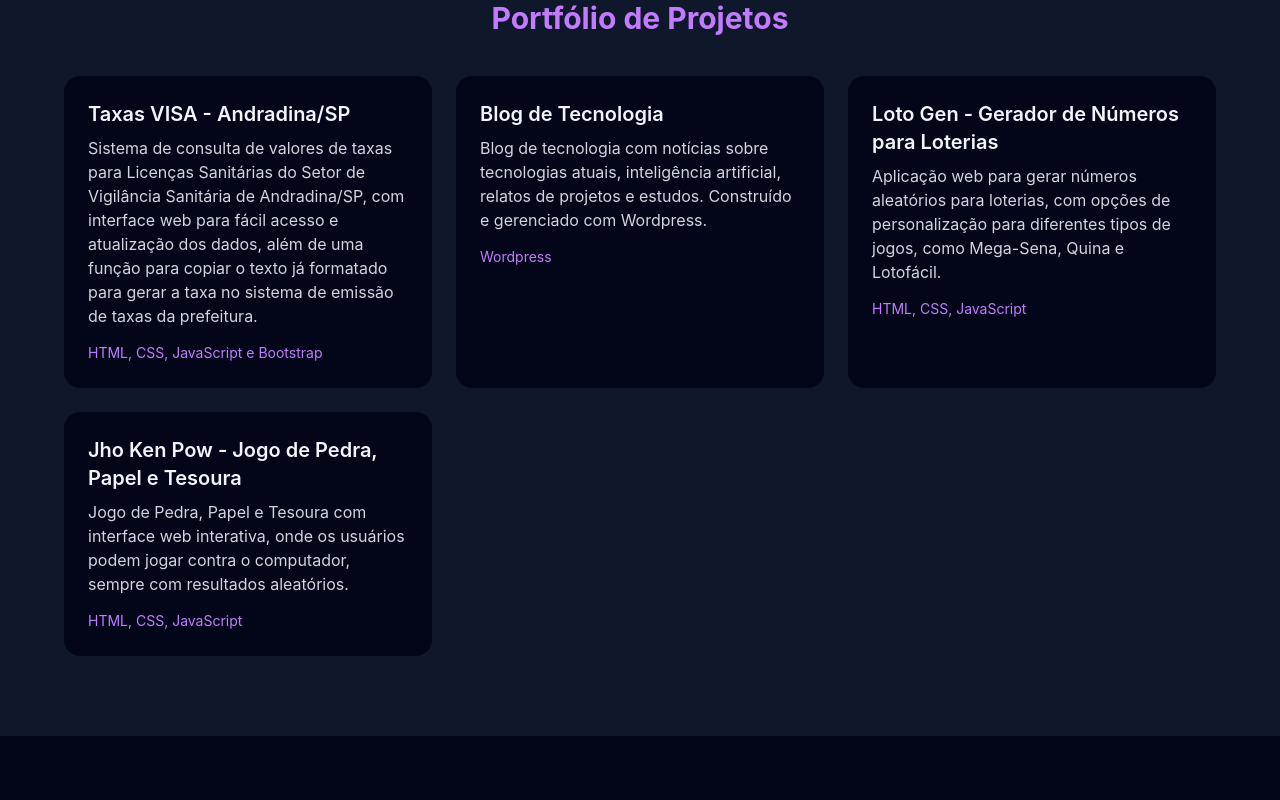
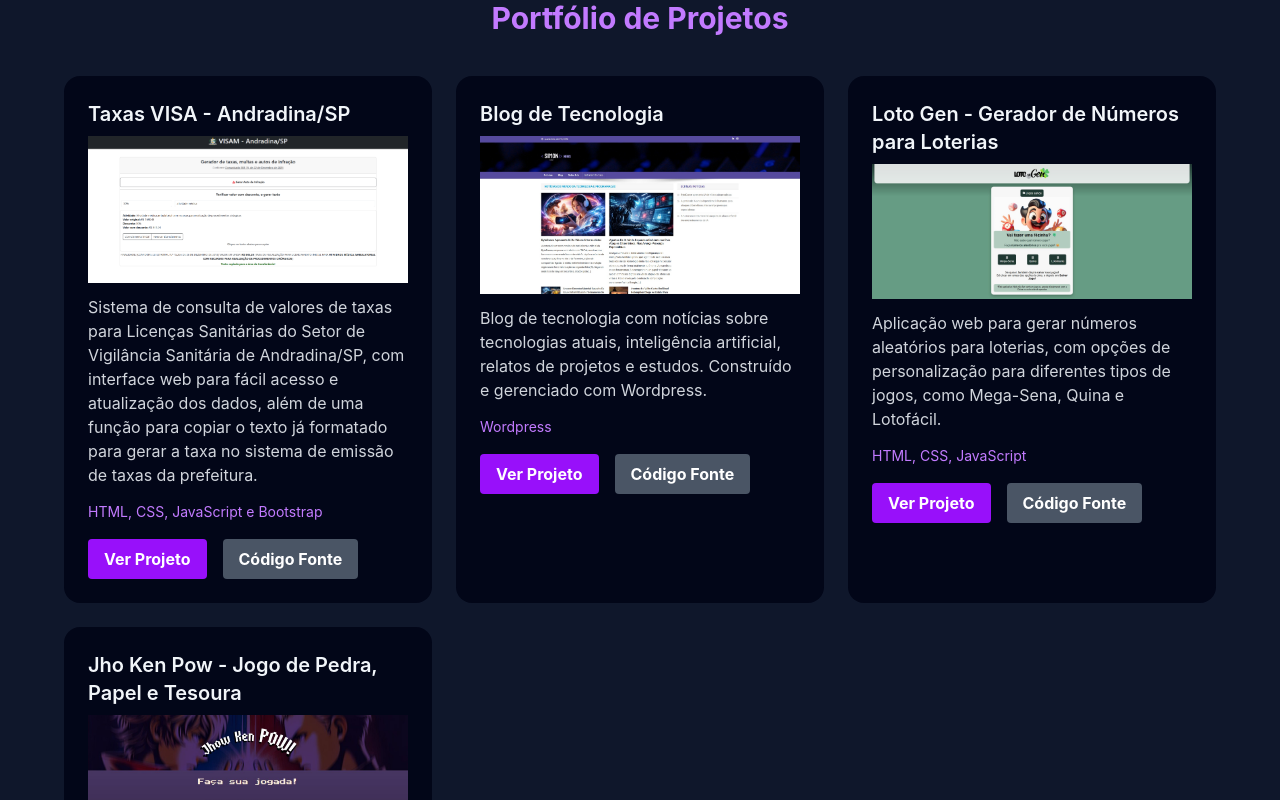
Before and after one commit to simonntech/portfolio, a React (Vite) app: page / in a window 1280 px wide. Shown: the part 2740-3540 px from the top of the page. Built offline with nearby package versions, Linux system fonts and the light colour scheme.

Commit message:
feat: add project image and GitHub link to Portfolio section

```diff
--- a/src/data/projects.js
+++ b/src/data/projects.js
@@ -14,7 +14,7 @@ const projects = [
       "Blog de tecnologia com notícias sobre tecnologias atuais, inteligência artificial, relatos de projetos e estudos. Construído e gerenciado com Wordpress.",
     imgPath: "../../src/assets/blog.jpg",
     link: "https://simonntechnews.rf.gd/",
-    github: "(não disponível)",
+    github: "#",
     tech: "Wordpress",
   },
   {
--- a/src/sections/Portfolio.jsx
+++ b/src/sections/Portfolio.jsx
@@ -18,6 +18,8 @@ function Portfolio() {
                 {project.name}
               </h3>
 
+              <img src={project.imgPath} alt={project.name} className="w-full h-auto mb-3" />
+
               <p className="text-gray-300 mb-3">
                 {project.description}
               </p>
@@ -25,6 +27,15 @@ function Portfolio() {
               <span className="text-sm text-purple-400">
                 {project.tech}
               </span>
+
+              <div className="mt-4 flex gap-4">
+                <a href={project.link} className="bg-purple-600 hover:bg-purple-700 text-white font-bold py-2 px-4 rounded" target="_blank" rel="noopener noreferrer">
+                  Ver Projeto
+                </a>
+                <a href={project.github} className="bg-gray-600 hover:bg-gray-700 text-white font-bold py-2 px-4 rounded" target="_blank" rel="noopener noreferrer">
+                  Código Fonte
+                </a>
+              </div>
             </div>
           ))}
         </div>
```
